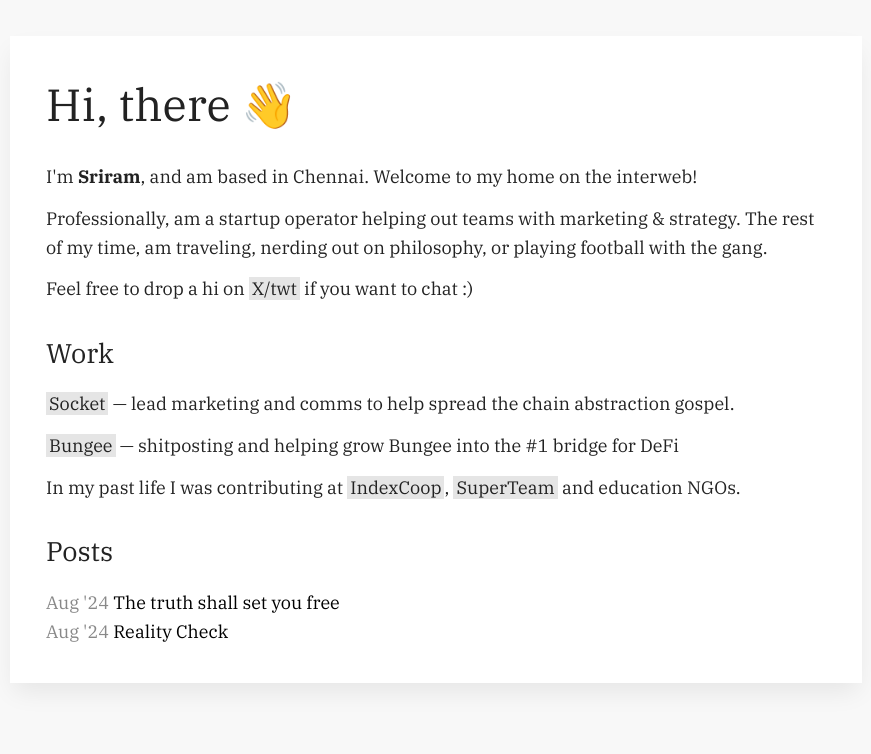
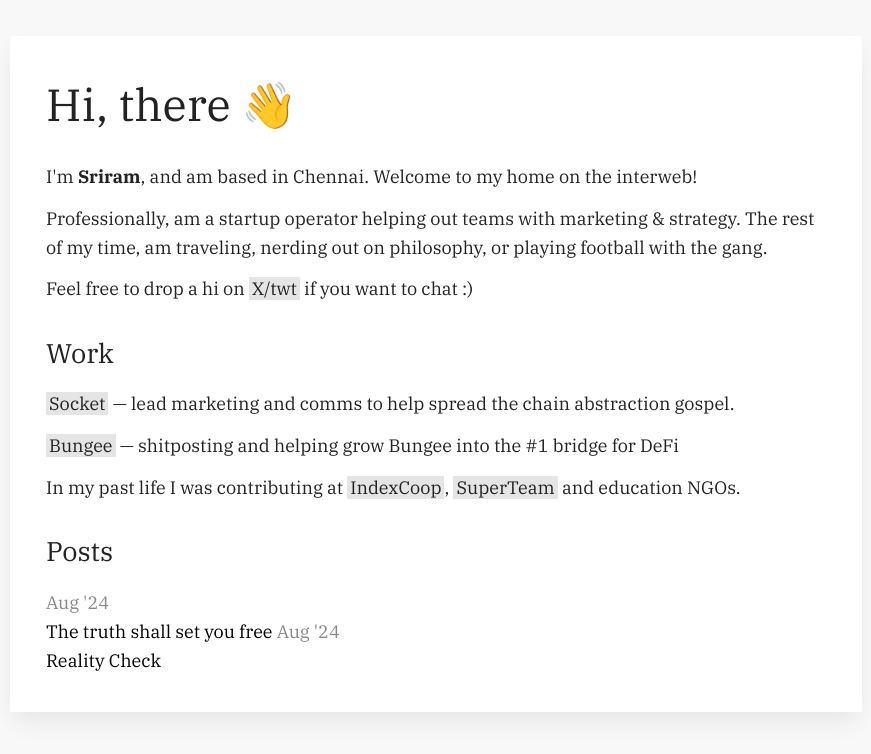
Before and after one commit to sriramvas/sriramvas.github.io, a Jekyll site: the page built from index.html, in a window 1280 px wide. Shown: the top 754 px of the page, without its empty margins (204-1075 px from the left). Built offline with Jekyll 4.4.1, drawn with Linux system fonts in a browser that asks for light colours.

Commit message:
Update index.html

```diff
--- a/index.html
+++ b/index.html
@@ -22,7 +22,6 @@
 
     {% for post in site.posts %}
             <span class="post-date">{{ post.date | date: "%b '%y" }}</span>
-            <a href="{{ post.url | relative_url }}" class="post-title">{{ post.title }}</a>
-        <br>
+            <br><a href="{{ post.url | relative_url }}" class="post-title">{{ post.title }}</a>
     {% endfor %}
 </div>
```
